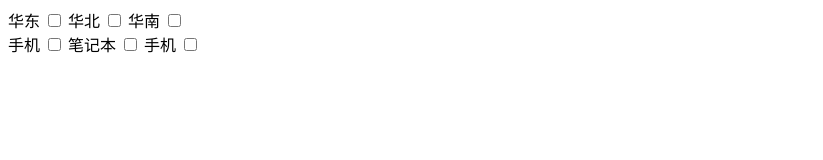
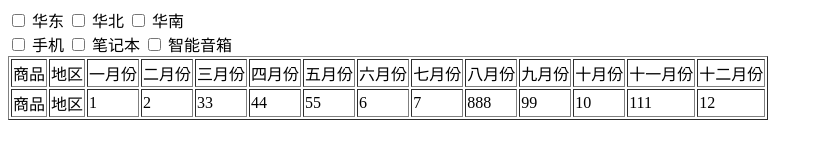
Before and after one commit to Kiiizuna/ife-2018, a plain HTML site: page zero basic/31-33-MIS/index.html in a window 1280 px wide. Shown: the whole page, without its empty margins (0-823 px from the left). Drawn offline with Linux system fonts and the light colour scheme.

Commit message:
update mis

```diff
--- a/zero basic/31-33-MIS/index.html
+++ b/zero basic/31-33-MIS/index.html
@@ -11,25 +11,58 @@
     	<option>华北</option>
     	<option>华南</option>
 	</select> -->
+	<!-- 下面是表单的内容 -->
 	<form action="">
+		<input id="east" class="class-input" type="checkbox" value="east">
 		<label for="east"> 华东 </label>
-		<input id="east" type="checkbox" value="east">
+		<input id="north" class="class-input" type="checkbox" value="north">
 		<label for="north"> 华北 </label>
-		<input id="north" type="checkbox" value="north">
-		<label for="south"> 华南 </label>
-		<input id="south" type="checkbox" value="south">
+		<input id="south" class="class-input" type="checkbox" value="south">
+		<label for="south"> 华南 </label></br>
+		<input id="phone" class="class-input" type="checkbox">
+		<label for="phone"> 手机 </label>
+		<input id="laptop" class="class-input" type="checkbox">
+		<label for="laptop"> 笔记本 </label>
+		<input id="music-player" class="class-input" type="checkbox">
+		<label for="music-player"> 智能音箱 </label>
+		<!-- <input type="submit" value='提交'>	 -->
 	</form>
-
-	<label for="phone"> 手机 </label>
-	<input id="phone" type="checkbox">
-	<label for="laptop"> 笔记本 </label>
-	<input id="laptop" type="checkbox">
-	<label for="music-player"> 手机 </label>
-	<input id="music-player" type="checkbox">
-
-
 	<div id="table-wrapper">
-
+		<table border='1'>
+			<tr>
+				<td>商品</td>
+				<td>地区</td>
+				<td>一月份</td>
+				<td>二月份</td>
+				<td>三月份</td>
+				<td>四月份</td>
+				<td>五月份</td>
+				<td>六月份</td>
+				<td>七月份</td>
+				<td>八月份</td>
+				<td>九月份</td>
+				<td>十月份</td>
+				<td>十一月份</td>
+				<td>十二月份</td>
+			</tr>
+			<tr>
+				<td>商品</td>
+				<td>地区</td>
+				<td>1</td>
+				<td>2</td>
+				<td>33</td>
+				<td>44</td>
+				<td>55</td>
+				<td>6</td>
+				<td>7</td>
+				<td>888</td>
+				<td>99</td>
+				<td>10</td>
+				<td>111</td>
+				<td>12</td>
+			</tr>
+		</table>
 	</div>
+	<script src='main.js'></script>
 </body>
 </html>
--- a/zero basic/31-33-MIS/main.js
+++ b/zero basic/31-33-MIS/main.js
@@ -1,3 +1,63 @@
 const log = function() {
 	console.log.apply(console, arguments)
 }
+
+const bindEvent = function(element, eventName, callback) {
+	element.addEventListener(eventName, callback)
+}
+
+const bindAll = function(selector, eventName, callback) {
+	var elements = document.querySelectorAll(selector)
+	for (var i = 0; i < elements.length; i++) {
+		var e = elements[i]
+		bindEvent(e, eventName, callback)
+	}
+}
+
+// region-select的change事件 = function() {
+//     渲染新的表格(根据select选项获取数据)
+// }
+
+// function 根据select选项获取数据() {
+//     dosomething
+//     返回数据
+// }
+
+// function 渲染新的表格(data) {
+//     输出表头：商品、地区、1月、2月、…… 12月
+//     遍历数据 {
+//         输出每一行的表格HTML内容
+//     }
+//     把生成的HTML内容赋给table-wrapper
+// }
+
+// 所有绑定事件函数集合
+var bindEvents = function() {
+	bindAll('.class-input', 'click', getData)
+		log('click')
+}
+
+
+var getData = function() {
+	var inputs = document.getElementsByTagName('input')
+	var checked = []
+	for (var i = 0; i < inputs.length; i++) {
+		var input = inputs[i]
+		if (input.checked) {
+			checked.push(input)
+		}
+	}
+	log('checked is', checked)
+	return checked
+}
+
+// getData()
+
+
+
+
+var __main = function() {
+	bindEvents()
+}
+
+__main()
```
